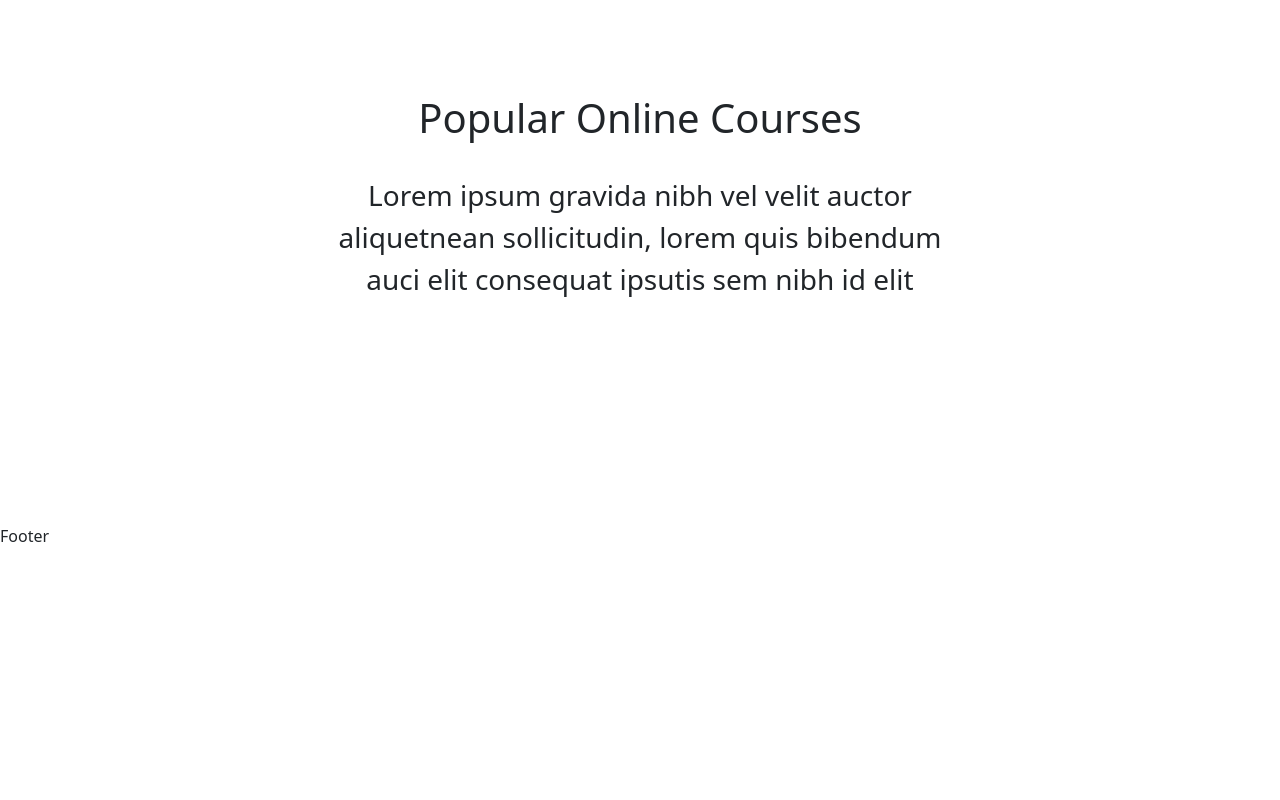
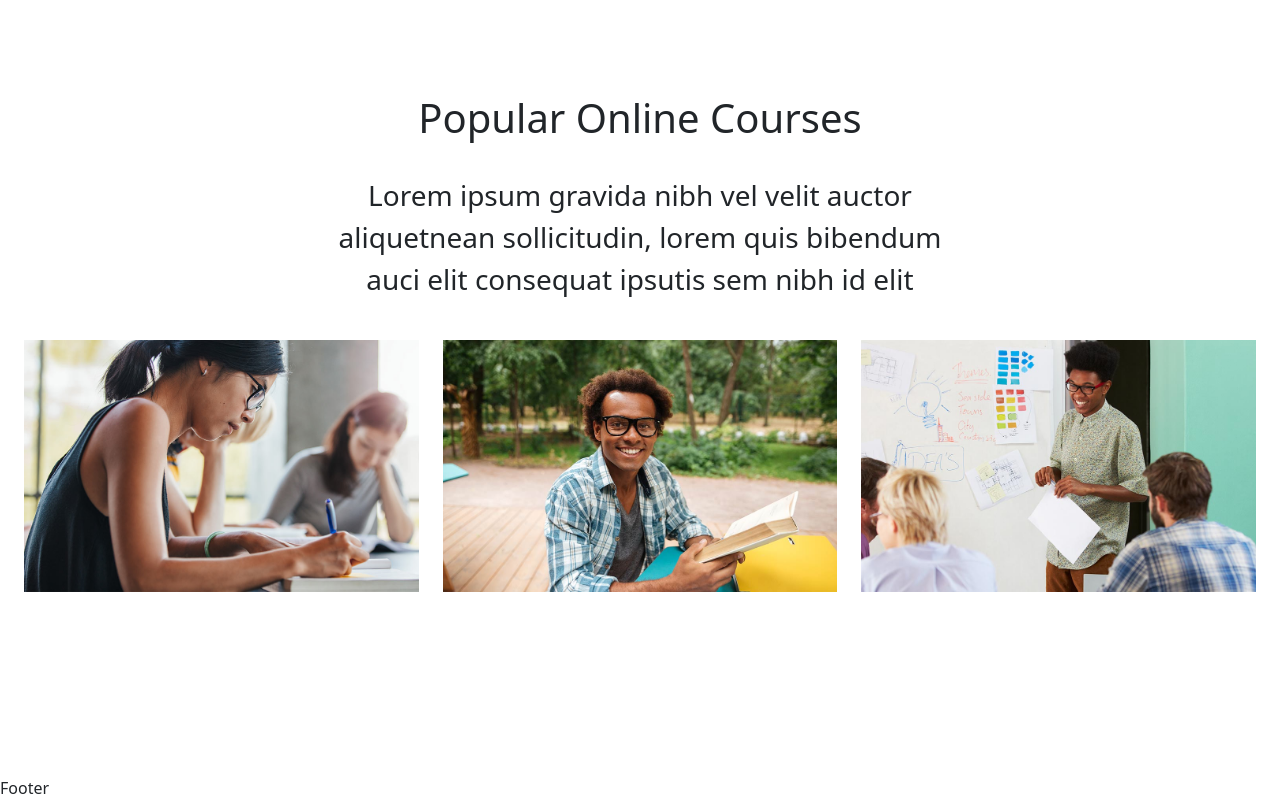
Before and after one commit to totarochristian/proj-html-vuejs, a Vue app: page / in a window 1280 px wide. Shown: the part 5247-6047 px from the top of the page. Before the commit the page ends 5795 px from the top, so only its background shows below. Built offline with nearby package versions, Linux system fonts and the light colour scheme.

Commit message:
Prepare the card header of the courses card in the popular courses carousel component and show only 3 elements of them

```diff
--- a/src/components/Main/PopularCourses/PopularCoursesCarouselComponent.vue
+++ b/src/components/Main/PopularCourses/PopularCoursesCarouselComponent.vue
@@ -1,6 +1,10 @@
 <template>
-  <div id="popularCoursesCarousel">
-
+  <div id="popularCoursesCarousel" class="d-flex justify-content-center align-items-center gap-4">
+    <div class="coursesCard d-flex flex-column gap-4" v-for="(card,index) in store.siteCreationData.main.popularCourses.data" :class="{'d-none': index < startIndex || index > endIndex}">
+      <div class="cardHeader">
+        <img :src="'/img/'+card.image" :alt="card.title">
+      </div>
+    </div>
   </div>
 </template>
 
@@ -11,12 +15,25 @@
     name: 'PopularCoursesCarousel',
     data(){
       return{
-        store
+        store,
+        startIndex: 0,
+        endIndex: 2
       }
     }
   }
 </script>
 
 <style lang="scss" scoped>
-
+  .coursesCard{
+    max-width: 413px;
+    .cardHeader{
+      width: 100%;
+      max-height: 265px;
+      img{
+        width: 100%;
+        height: 100%;
+        object-fit: cover;
+      }
+    }
+  }
 </style>
```
